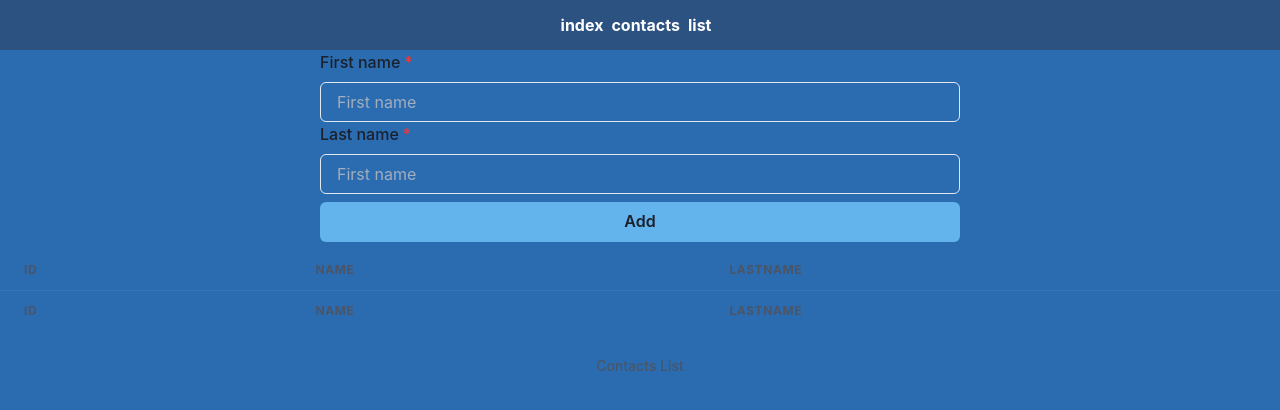
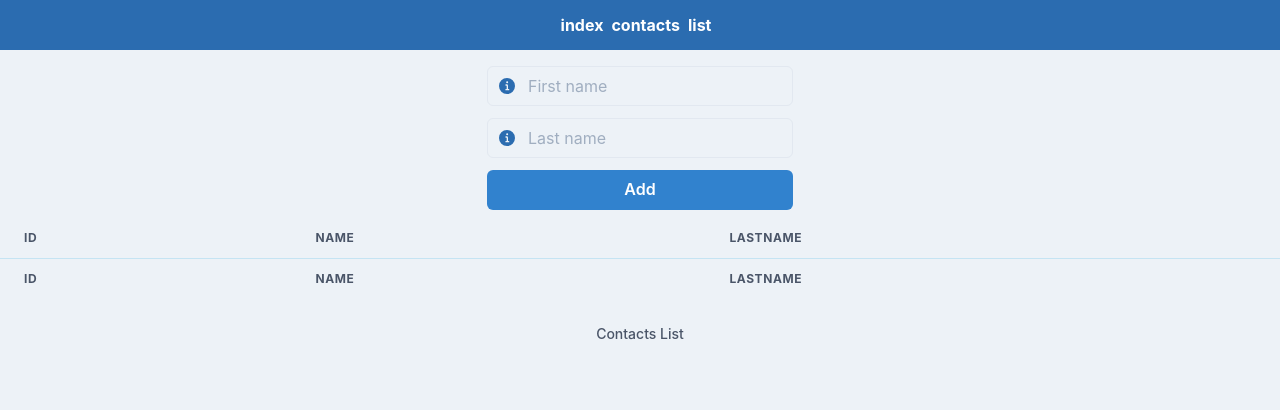
Before and after one commit to pvizza/Redux-Reducer-Typescript-Chakra, a React (Vite) app: page / in a window 1280 px wide. Shown: the top 410 px of the page. Built offline with nearby package versions, Linux system fonts and the light colour scheme.

Commit message:
add and fix submit event, also agree input validated

```diff
--- a/package.json
+++ b/package.json
@@ -7,6 +7,7 @@
     "serve": "vite preview"
   },
   "dependencies": {
+    "@chakra-ui/icons": "^1.0.16",
     "@chakra-ui/react": "^1.6.8",
     "@emotion/react": "^11.4.1",
     "@emotion/styled": "^11.3.0",
--- a/src/components/contacts.tsx
+++ b/src/components/contacts.tsx
@@ -7,40 +7,41 @@ import {
   Th,
   Td,
   TableCaption,
-} from "@chakra-ui/react"
-import {Person} from '../interfaces/Person'
+} from "@chakra-ui/react";
+import { DeleteIcon } from "@chakra-ui/icons";
+import { Person } from "../interfaces/Person";
 
 interface Props {
-  contacts:Person[]
-  deleteContact: (id:number) => void
-
+  contacts: Person[];
+  deleteContact: (id: number) => void;
 }
 
-export const Contacts = ({contacts,deleteContact}:Props) => {
-  console.log(contacts)
-  return(
+export const Contacts = ({ contacts, deleteContact }: Props) => {
+  console.log(contacts);
+  return (
     <>
-    <Table variant="striped" colorScheme="whiteAlpha" >
+      <Table variant="striped" colorScheme="telegram">
         <TableCaption>Contacts List</TableCaption>
         <Thead>
           <Tr>
             <Th>id</Th>
             <Th>Name</Th>
             <Th>Lastname</Th>
-
           </Tr>
         </Thead>
         <Tbody>
-
-      {contacts.map((contact,id) => (
+          {contacts.map((contact, id) => (
             <Tr key={id}>
               <Td> {contact.id % 10000} </Td>
               <Td> {contact.name}</Td>
               <Td>{contact.last}</Td>
-      <Td><button onClick={() => deleteContact(contact.id)}>x</button></Td>
+              <Td>
+                <button onClick={() => deleteContact(contact.id)}>
+                  <DeleteIcon color="blue.600" />
+                </button>
+              </Td>
             </Tr>
           ))}
-
         </Tbody>
         <Tfoot>
           <Tr>
@@ -50,7 +51,6 @@ export const Contacts = ({contacts,deleteContact}:Props) => {
           </Tr>
         </Tfoot>
       </Table>
-
     </>
-  )
-}
+  );
+};
--- a/src/components/form.tsx
+++ b/src/components/form.tsx
@@ -9,52 +9,72 @@ import {
   Stack,
   Center,
   Button,
+  InputLeftElement,
+  InputGroup,
 } from "@chakra-ui/react";
-import { ChangeEvent, useState } from "react";
-import {Contacts} from './contacts'
+import { InfoIcon } from "@chakra-ui/icons";
+import { ChangeEvent, FormEvent, FormEventHandler, useState } from "react";
 
 interface Props {
-  callback: (data:any) => void
+  callback: (data: any) => void;
 }
 const initialState = {
-  name:'',
-  last:''
-
-}
-export const Form = ({callback}:Props) => {
+  name: "",
+  last: "",
+};
+export const Form = ({ callback }: Props) => {
   const [inputValue, setInputValue] = useState(initialState);
   const handleChange = (e: ChangeEvent<HTMLInputElement>) => {
     const { value, name } = e.target;
 
-    const newValues = {...inputValue, [name]: value };
+    const newValues = { ...inputValue, [name]: value };
     setInputValue(newValues);
   };
 
   const handleClick = () => {
-    if (initialState.name !== '' && initialState.last !== '') {
-    setInputValue(inputValue);
-    callback(inputValue)
-    setInputValue(initialState)
-
+    if (inputValue.name !== "" && inputValue.last !== "") {
+      setInputValue(inputValue);
+      callback(inputValue);
+      setInputValue(initialState);
     }
-
   };
 
-
+  const handleSubmit = (e: FormEvent<HTMLFormElement>) => {
+    e.preventDefault();
+    console.log(1);
+  };
 
   return (
     <>
-      <FormControl w="50%" id="first-name" isRequired>
-        <Flex flexDirection="column">
-          <FormLabel >First name</FormLabel>
-          <Input value={inputValue.name} name="name" onChange={handleChange} placeholder="First name" />
-          <FormLabel>Last name</FormLabel>
-          <Input value={inputValue.last} name="last" onChange={handleChange} placeholder="First name" />
-          <Button onClick={handleClick} backgroundColor="blue.300" p={5} mt="2">
+      <form onSubmit={handleSubmit}>
+        <Stack mt={4} spacing={3}>
+          <FormControl id="first-name">
+            <InputGroup>
+              <InputLeftElement children={<InfoIcon color="blue.600" />} />
+              <Input
+                value={inputValue.name}
+                name="name"
+                onChange={handleChange}
+                placeholder="First name"
+              />
+            </InputGroup>
+          </FormControl>
+          <FormControl id="last-name">
+            <InputGroup>
+              <InputLeftElement children={<InfoIcon color="blue.600" />} />
+              <Input
+                value={inputValue.last}
+                name="last"
+                onChange={handleChange}
+                placeholder="Last name"
+              />
+            </InputGroup>
+          </FormControl>
+          <Button type="submit" colorScheme="blue" onClick={handleClick}>
             Add
           </Button>
-        </Flex>
-      </FormControl>
+        </Stack>
+      </form>
     </>
   );
 };
--- a/src/components/hero.tsx
+++ b/src/components/hero.tsx
@@ -1,27 +1,23 @@
 import { Stack, Flex } from "@chakra-ui/react";
 import { Form } from "./form";
-import {Contacts} from './contacts'
-import {Person} from '../interfaces/Person'
-import {useState} from 'react'
-
+import { Contacts } from "./contacts";
+import { Person } from "../interfaces/Person";
+import { useState } from "react";
 
 export const Hero = () => {
-  const [inputValue, setInputValue] = useState<Person[]>([])
+  const [inputValue, setInputValue] = useState<Person[]>([]);
 
-  const handleContact = (data:Person) => setInputValue([
-    ...inputValue,
-    {...data, id: getTimeForId()}
-  ])
+  const handleContact = (data: Person) =>
+    setInputValue([...inputValue, { ...data, id: getTimeForId() }]);
 
-  const getTimeForId = (): number => new Date().getTime()
+  const getTimeForId = (): number => new Date().getTime();
 
-  const deleteContact = (id:number) => setInputValue(inputValue.filter(x => x.id !== id))
-
-
+  const deleteContact = (id: number) =>
+    setInputValue(inputValue.filter((x) => x.id !== id));
 
   return (
     <>
-      <Stack w="100%" h="100vh" backgroundColor="blue.600">
+      <Stack w="100%" h="100vh" backgroundColor="gray.100">
         <Flex justifyContent="center">
           <Form callback={handleContact} />
         </Flex>
--- a/src/components/nav.tsx
+++ b/src/components/nav.tsx
@@ -3,7 +3,7 @@ import { Center, Text, Link } from "@chakra-ui/react";
 export const Nav = () => {
   return (
     <>
-      <Center w="100%" h="50" backgroundColor="blue.700">
+      <Center w="100%" h="50" backgroundColor="blue.600">
         <Link as="span" mr="2" color="white" fontWeight="bold">
           index
         </Link>
```
Also changed, not shown: src/hooks/validatedInput.tsx (added, +16 -0 lines), 1 other file (tests, documents, lock files or other folders). Lines whose indentation alone changed are shown as unchanged.
